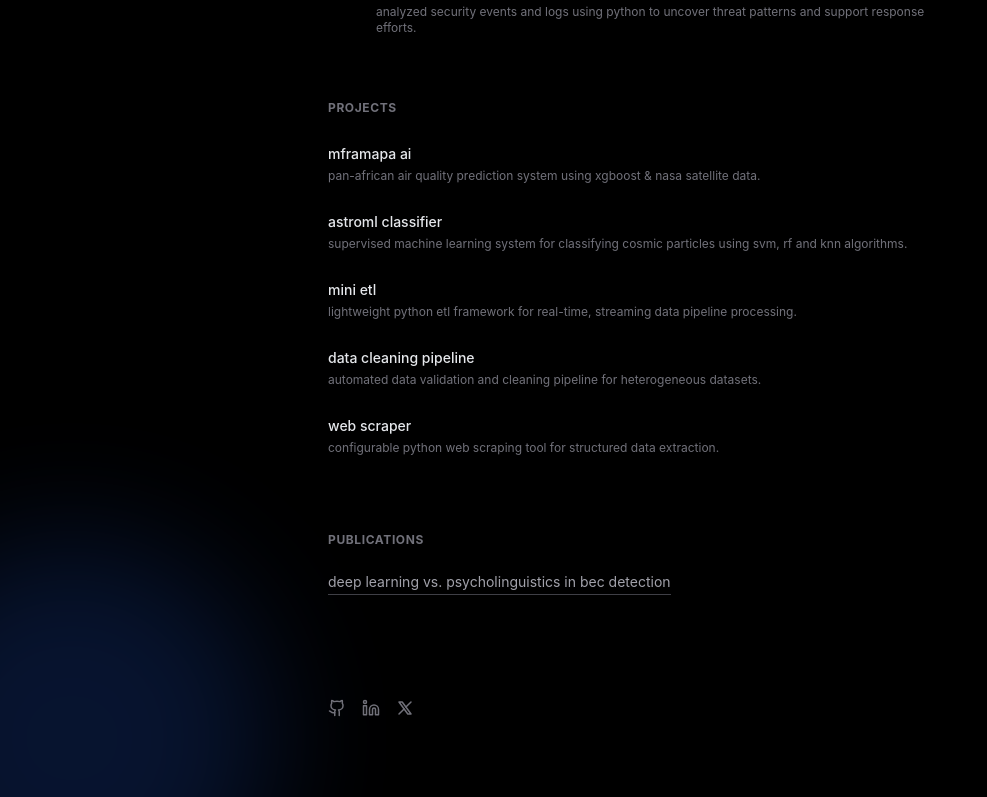
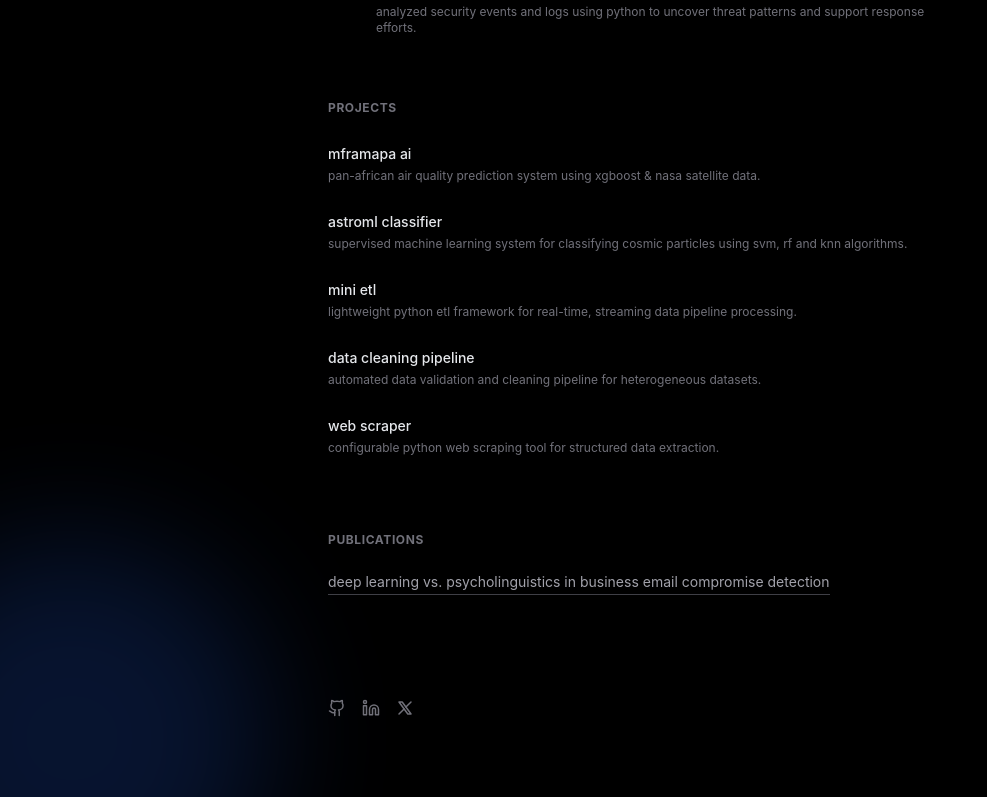
Before and after one commit to yoadjei/yoadjei.github.io, a React (Vite) app: page / in a window 1280 px wide. Shown: the part 616-1413 px from the top of the page, without its empty margins (0-987 px from the left). Built offline with nearby package versions, Linux system fonts and the light colour scheme.

Commit message:
Update text in App.jsx for clarity

```diff
--- a/src/App.jsx
+++ b/src/App.jsx
@@ -51,7 +51,7 @@ const PROJECTS = [
     },
 ];
 
-// Typewriter Hook
+
 const useTypewriter = (text, speed = 50, startDelay = 0) => {
     const [displayText, setDisplayText] = useState('');
 
@@ -188,7 +188,7 @@ function App() {
                         className="group flex items-baseline gap-2 hover:bg-gray-50 dark:hover:bg-zinc-900 p-2 -mx-2 rounded transition-colors"
                     >
                         <span className="text-sm border-b border-gray-300 dark:border-zinc-700 pb-0.5 group-hover:border-black dark:group-hover:border-white transition-colors">
-                            deep learning vs. psycholinguistics in bec detection
+                            deep learning vs. psycholinguistics in business email compromise detection
                         </span>
                         <ArrowUpRight size={12} className="opacity-0 group-hover:opacity-100 transition-opacity" />
                     </a>
@@ -199,8 +199,6 @@ function App() {
                     <SocialLink href="https://github.com/yoadjei" icon={<Github size={18} />} />
                     <SocialLink href="https://www.linkedin.com/in/yawosei/" icon={<Linkedin size={18} />} />
                     <SocialLink href="https://x.com/yoadjei" icon={
-                        // Custom X Logo SVG since strictly standard Lucide might vary.
-                        // Or using text 'X' if preferred, but SVG is cleaner.
                         <svg viewBox="0 0 24 24" fill="none" stroke="currentColor" strokeWidth="2" strokeLinecap="round" strokeLinejoin="round" className="w-[18px] h-[18px]"><path d="M4 4l11.733 16h4.267l-11.733 -16z" /><path d="M4 20l6.768 -6.768m2.46 -2.46l6.772 -6.772" /></svg>
                     } />
                 </footer>
```
